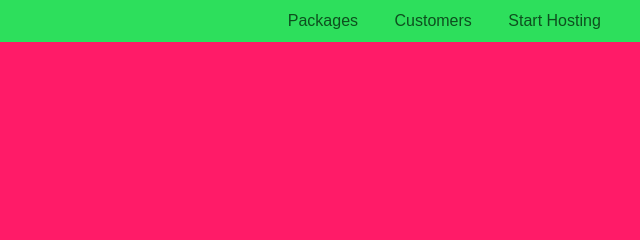
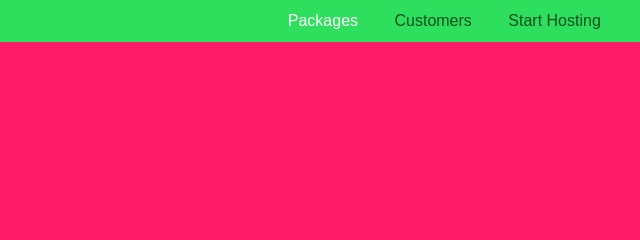
Before and after one commit to michaelkevinalabi/CSS-The-Complete-Guide-2020, a plain HTML site: page index.html in a window 1280 px wide. In both pictures the pointer is over the link "Packages". Shown: the top 240 px of the page, 640-1280 px from the left. Drawn offline with Linux system fonts and the light colour scheme.

Commit message:
adding pseudo classes

```diff
--- a/main.css
+++ b/main.css
@@ -66,5 +66,12 @@ body {
 .main-nav__item a {
     text-decoration: none;
     color: #0e4f1f;
+}
 
+.main-nav__item a:hover {
+    color: white;
 }
+
+.main-nav__item a:active {
+    color: white;
+}
```
